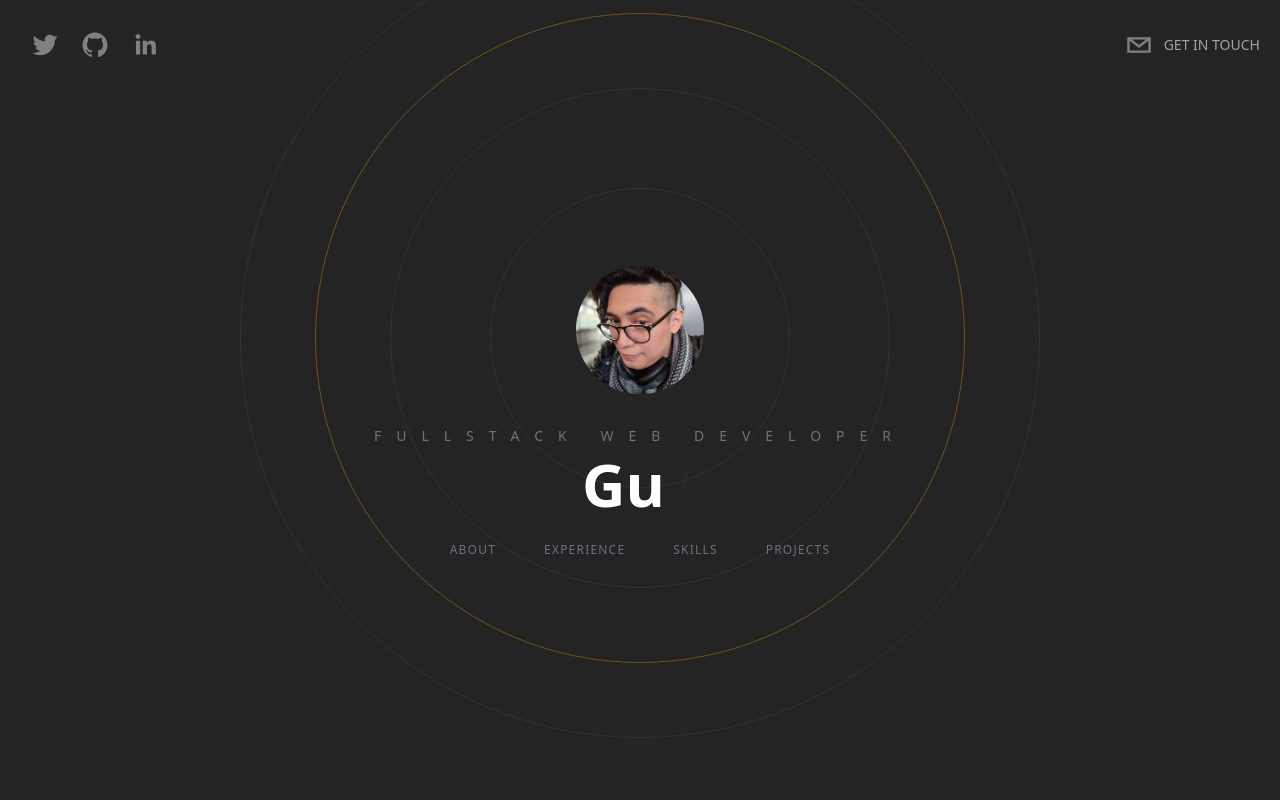
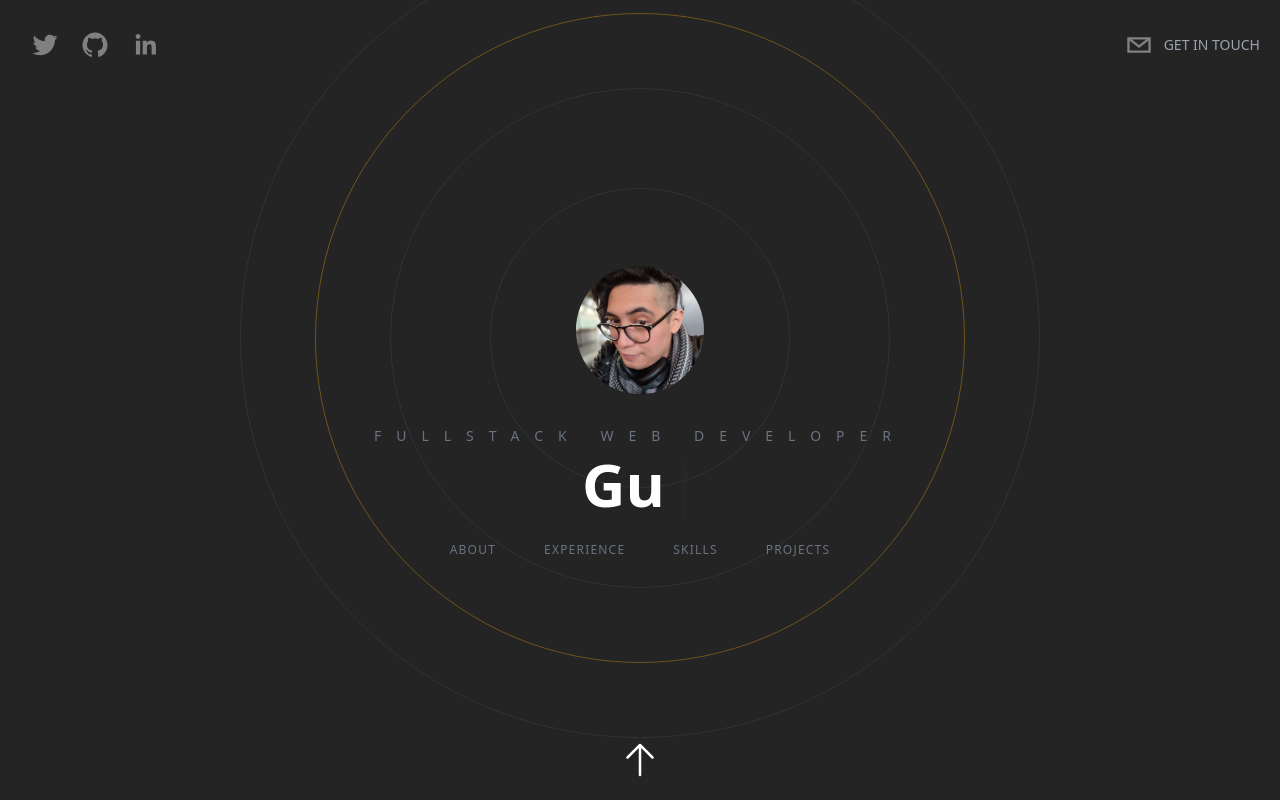
Before and after one commit to simontcodes/portfolio, a Next.js app: page / in a window 1280 px wide. Built offline with nearby package versions, Linux system fonts and the light colour scheme.

Commit message:
add minor designs

```diff
--- a/components/Header.tsx
+++ b/components/Header.tsx
@@ -1,6 +1,7 @@
 import React from "react";
 import { SocialIcon } from "react-social-icons";
 import { motion } from "framer-motion";
+import Link from "next/link";
 
 type Props = {};
 
@@ -56,15 +57,17 @@
         }}
         className="flex flex-row items-center text-gray-300 cursor-pointer"
       >
+        <Link href="#contact">
           <SocialIcon
             className="cursor-pointer"
             network="email"
             fgColor="gray"
             bgColor="transparent"
           />
+        </Link>
 
         <p className="uppercase hidden md:inline-flex text-sm text-gray-400">
-          get in touch
+          <Link href="#contact"> get in touch</Link>
         </p>
       </motion.div>
     </header>
--- a/components/Projects.tsx
+++ b/components/Projects.tsx
@@ -17,7 +17,7 @@
         Projects
       </h3>
 
-      <div className=" relative w-full flex overflow-x-scroll overflow-y-hidden snap-x snap-mandatory z-20">
+      <div className=" relative w-full flex overflow-x-scroll overflow-y-hidden snap-x snap-mandatory z-20 scrollbar-thin scrollbar-track-gray-400/20 scrollbar-thumb-[#f7ab0a]">
         {projects.map((project, i) => (
           <div
             key={i}
--- a/components/WorkExperience.tsx
+++ b/components/WorkExperience.tsx
@@ -15,7 +15,10 @@
         Experience
       </h3>
 
-      <div className="w-full flex space-x-5 overflow-x-scroll p-10 snap-x snap-mandatory">
+      <div
+        className="w-full flex space-x-5 overflow-x-scroll p-10 snap-x snap-mandatory
+       scrollbar-thin scrollbar-track-gray-400/20 scrollbar-thumb-[#f7ab0a]"
+      >
         <ExperienceCard />
         <ExperienceCard />
         <ExperienceCard />
--- a/package.json
+++ b/package.json
@@ -26,6 +26,7 @@
     "eslint": "8.26.0",
     "eslint-config-next": "13.0.0",
     "postcss": "^8.4.18",
+    "tailwind-scrollbar": "^2.0.1",
     "tailwindcss": "^3.2.1",
     "typescript": "4.8.4"
   }
--- a/pages/index.tsx
+++ b/pages/index.tsx
@@ -6,10 +6,15 @@
 import Skills from "../components/Skills";
 import Projects from "../components/Projects";
 import ContactMe from "../components/ContactMe";
+import Link from "next/link";
+import { ArrowUpIcon } from "@heroicons/react/24/solid";
 
 export default function Home() {
   return (
-    <div className=" bg-[rgb(36,36,36)] text-white h-screen snap-y snap-mandatory overflow-y-scroll overflow-x-hidden z-0">
+    <div
+      className=" bg-[rgb(36,36,36)] text-white h-screen snap-y snap-mandatory overflow-y-scroll overflow-x-hidden
+     z-0 scrollbar scrollbar-track-gray-400/20 scrollbar-thumb-[#f7ab0a]"
+    >
       <Head>
         <title>Simon's Portfolio</title>
       </Head>
@@ -40,6 +45,14 @@
       <section id="contact" className=" snap-start">
         <ContactMe />
       </section>
+
+      <Link href="#hero">
+        <footer className="sticky bottom-5 w-full cursor-pointer">
+          <div className="flex items-center justify-center">
+            <ArrowUpIcon className=" h-10 w-10 rounded-full filter grayscale hover:grayscale-0 cursor-pointer" />
+          </div>
+        </footer>
+      </Link>
     </div>
   );
 }
--- a/tailwind.config.js
+++ b/tailwind.config.js
@@ -7,5 +7,5 @@
   theme: {
     extend: {},
   },
-  plugins: [],
+  plugins: [require("tailwind-scrollbar")],
 };
```
Also changed, not shown: 1 other file (tests, documents, lock files or other folders). Lines whose indentation alone changed are shown as unchanged.
